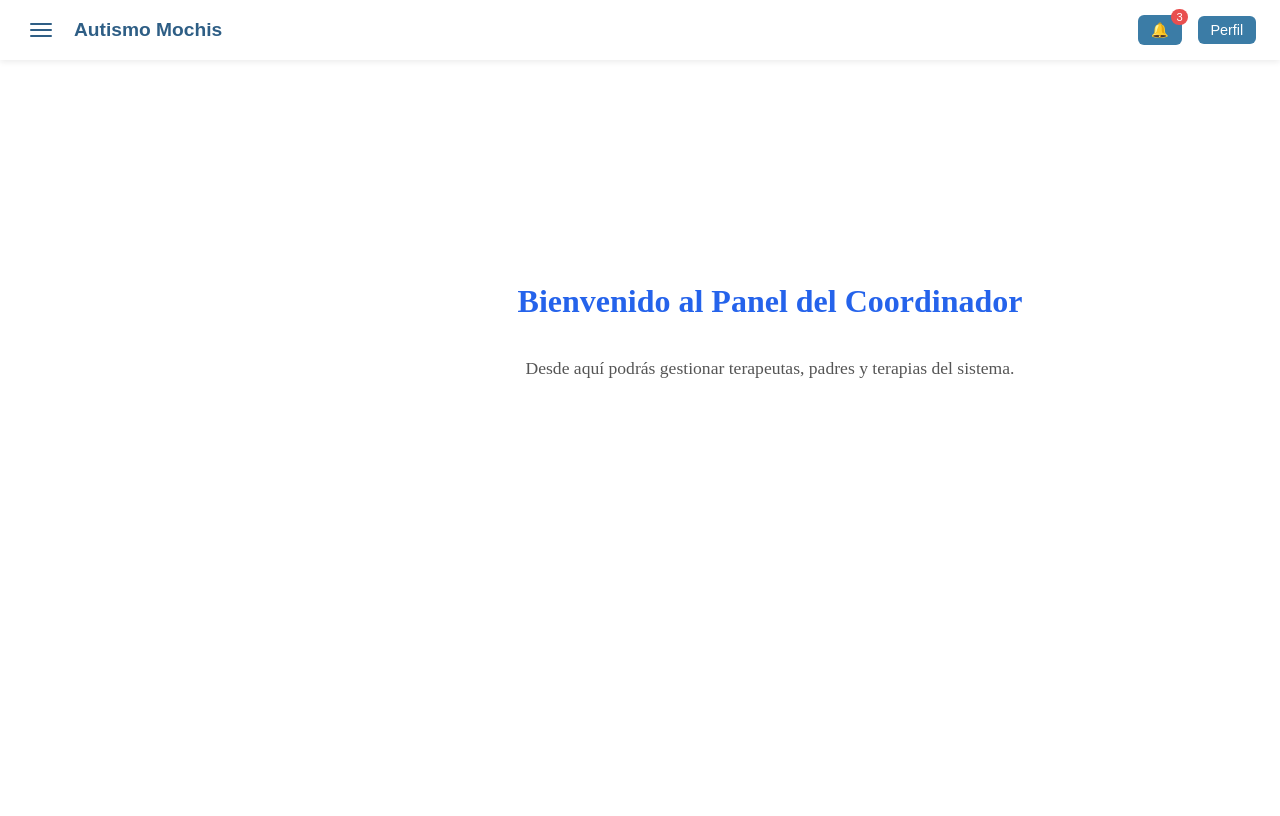
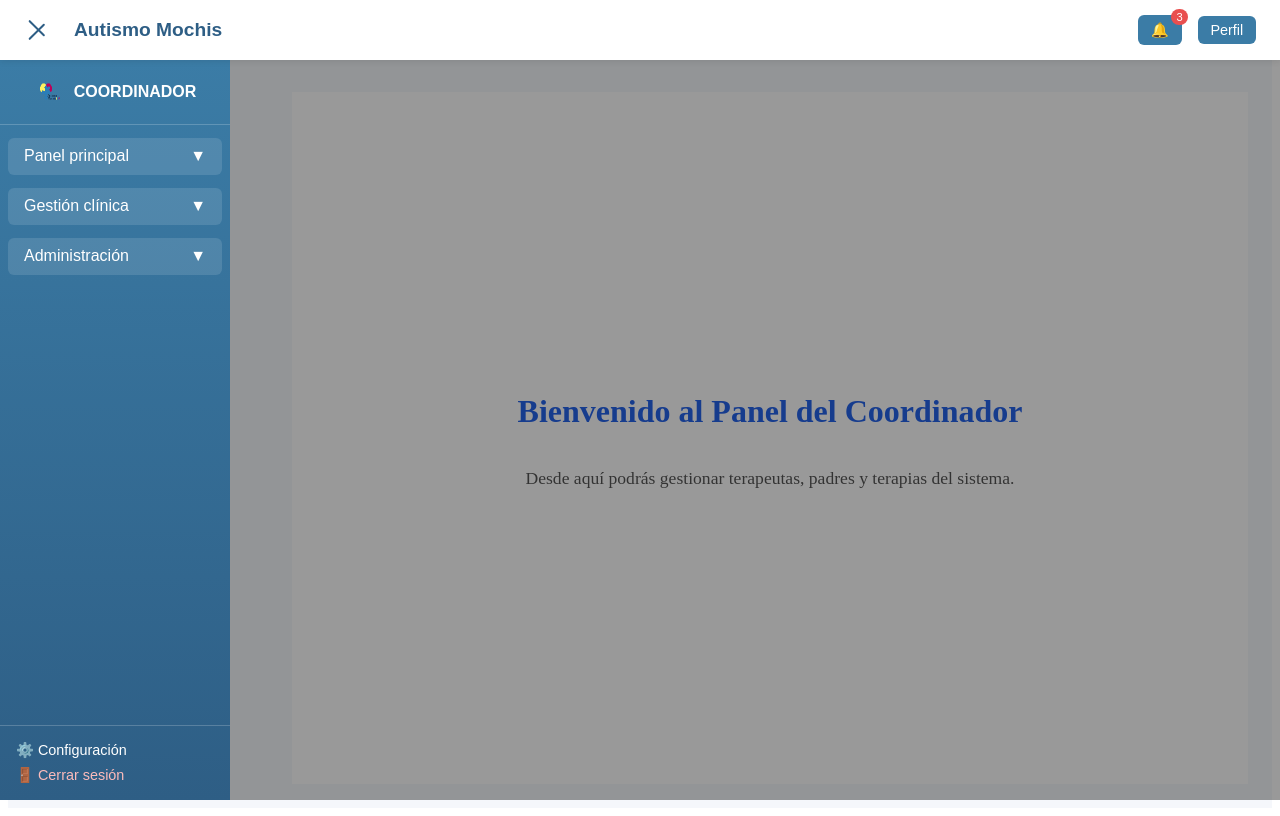
Before and after one commit to 12345cristal/AMApp, an Angular app: page /coordinador/inicio in a window 1280 px wide. Built offline with nearby package versions, Linux system fonts and the light colour scheme.

Commit message:
ya quedo el sidebar bien, se adapta a las pantallas y el menu sale bien

```diff
--- a/src/app/coordinador/components/sidebar/sidebar.html
+++ b/src/app/coordinador/components/sidebar/sidebar.html
@@ -1,7 +1,7 @@
 <header class="toolbar">
   <div class="toolbar-left">
-    <!-- Botón hamburguesa tablet/laptop mediana -->
-    <button class="toggle-btn-desktop" (click)="toggleMenu()" aria-label="Menú">
+    <!-- Botón hamburguesa SIEMPRE visible -->
+    <button class="toggle-btn-desktop" (click)="toggleSidebar()" [class.active]="menuVisible" aria-label="Menú">
       <span class="bar"></span>
       <span class="bar"></span>
       <span class="bar"></span>
@@ -18,22 +18,17 @@
   </div>
 </header>
 
-<!-- Sidebar -->
-<div class="sidebar" [class.open]="menuVisible">
-  <!-- Overlay tablet/móvil -->
-  <div class="sidebar-overlay" (click)="closeSidebar()"></div>
-
+<!-- SIDEBAR -->
+<nav class="sidebar" [class.open]="menuVisible">
   <div class="sidebar-content">
-    <!-- Header Sidebar -->
     <div class="sidebar-header">
-      <img src="autismo_mochis.png" alt="Autismo Mochis" class="sidebar-logo">
+      <img src="autismo_mochis.png" alt="Autismo Mochis" class="sidebar-logo" />
       <span class="sidebar-title">Coordinador</span>
-      <!-- Solo visible móvil -->
-      <button class="close-sidebar-btn" (click)="closeSidebar()">×</button>
+      <button class="close-sidebar-btn" (click)="closeSidebar()">✕</button>
     </div>
 
     <div class="sidebar-scroll">
-      <!-- Panel Principal -->
+      <!-- Panel principal -->
       <div class="sidebar-section" [class.open]="panelPrincipalOpen">
         <div class="section-title" (click)="panelPrincipalOpen = !panelPrincipalOpen">
           Panel principal <span>{{ panelPrincipalOpen ? '▲' : '▼' }}</span>
@@ -45,7 +40,7 @@
         </div>
       </div>
 
-      <!-- Gestión Clínica -->
+      <!-- Gestión clínica -->
       <div class="sidebar-section" [class.open]="gestionClinicaOpen">
         <div class="section-title" (click)="gestionClinicaOpen = !gestionClinicaOpen">
           Gestión clínica <span>{{ gestionClinicaOpen ? '▲' : '▼' }}</span>
@@ -79,11 +74,7 @@
       <a href="#" class="logout">🚪 Cerrar sesión</a>
     </div>
   </div>
-</div>
+</nav>
 
-<!-- Botón global móvil (<768px) -->
-<!-- <button class="global-toggle-btn" (click)="toggleMenu()" aria-label="Menú móvil">
-  <span class="bar"></span>
-  <span class="bar"></span>
-  <span class="bar"></span>
-</button> -->
+<!-- Overlay móvil -->
+<div class="sidebar-overlay" [class.show]="menuVisible" (click)="closeSidebar()"></div>
--- a/src/app/coordinador/components/sidebar/sidebar.scss
+++ b/src/app/coordinador/components/sidebar/sidebar.scss
@@ -252,11 +252,24 @@
   background: rgba(0, 0, 0, 0.4);
   z-index: 250; /* debajo del sidebar pero encima de main */
   pointer-events: auto;
+
+  &.show {
+    display: block;
+  }
 }
 
-/* ==============================
-   INICIO
-============================== */
+/* Animación hamburguesa -> X */
+.toggle-btn-desktop.active .bar:nth-child(1) {
+  transform: rotate(45deg) translateY(6px);
+}
+.toggle-btn-desktop.active .bar:nth-child(2) {
+  opacity: 0;
+}
+.toggle-btn-desktop.active .bar:nth-child(3) {
+  transform: rotate(-45deg) translateY(-6px);
+}
+
+/* INICIO */
 .inicio-container {
   flex: 1;
   display: flex;
@@ -270,44 +283,34 @@
   overflow: hidden;
   transition: all 0.3s ease;
   background: #ffffff;
-  margin-top: 60px; /* espacio toolbar */
+  margin-top: 60px;
   text-align: center;
-}
 
-.inicio-container h2 {
+  h2 {
     color: #2563eb;
     font-weight: 600;
     font-size: 2rem;
     margin-bottom: 1rem;
   }
 
-.inicio-container p {
+  p {
     color: #555;
     font-size: 1.1rem;
     max-width: 600px;
     line-height: 1.6;
   }
-
-/* ==============================
-   ANIMACIONES
-============================== */
-@keyframes fadeIn {
-  from {
-    opacity: 0;
-    transform: translateY(-5px);
-  }
-  to {
-    opacity: 1;
-    transform: translateY(0);
-  }
 }
 
-/* ==============================
-   RESPONSIVE
-============================== */
+/* ANIMACIONES */
+@keyframes fadeIn {
+  from { opacity: 0; transform: translateY(-5px); }
+  to { opacity: 1; transform: translateY(0); }
+}
+
+/* RESPONSIVE */
 @media (max-width: 1024px) {
   .sidebar {
-    transform: translateX(0); /* tablet siempre visible */
+    transform: translateX(-100%);
     width: 220px;
   }
 }
@@ -319,40 +322,26 @@
   }
 
   .sidebar.open + .sidebar-overlay {
-    display: block; /* overlay solo visible cuando sidebar abierto */
+    display: block;
   }
 
   .close-sidebar-btn {
     display: block;
   }
 
-  .global-toggle-btn {
-    display: flex;
-  }
-
   .inicio-container {
     padding: 1rem;
-  }
 
-  .inicio-container h2 {
-    font-size: 1.5rem;
-  }
-
-  .inicio-container p {
-    font-size: 0.95rem;
+    h2 { font-size: 1.5rem; }
+    p { font-size: 0.95rem; }
   }
 }
 
 @media (max-width: 480px) {
   .inicio-container {
     padding: 0.8rem;
-  }
 
-  .inicio-container h2 {
-    font-size: 1.3rem;
-  }
-
-  .inicio-container p {
-    font-size: 0.9rem;
+    h2 { font-size: 1.3rem; }
+    p { font-size: 0.9rem; }
   }
 }
--- a/src/app/coordinador/components/sidebar/sidebar.ts
+++ b/src/app/coordinador/components/sidebar/sidebar.ts
@@ -1,4 +1,4 @@
-import { Component, HostListener } from '@angular/core';
+import { Component, HostListener, Output, EventEmitter } from '@angular/core';
 
 @Component({
   selector: 'app-sidebar',
@@ -6,32 +6,36 @@ import { Component, HostListener } from '@angular/core';
   styleUrls: ['./sidebar.scss']
 })
 export class SidebarComponent {
-  menuVisible = false;
+  menuVisible = window.innerWidth > 1024; // visible por defecto en desktop
   panelPrincipalOpen = false;
   gestionClinicaOpen = false;
   administracionOpen = false;
 
-  // Alterna sidebar
-  toggleMenu() {
+  @Output() sidebarToggled = new EventEmitter<boolean>();
+
+  toggleSidebar() {
     this.menuVisible = !this.menuVisible;
+    this.sidebarToggled.emit(this.menuVisible);
   }
 
-  // Abre sidebar
   openSidebar() {
     this.menuVisible = true;
+    this.sidebarToggled.emit(true);
   }
 
-  // Cierra sidebar
   closeSidebar() {
     this.menuVisible = false;
+    this.sidebarToggled.emit(false);
   }
 
-  // Cierra sidebar automáticamente si se redimensiona a desktop grande
-  @HostListener('window:resize', ['$event'])
-  onResize(event: Event) {
-    const width = (event.target as Window).innerWidth;
- if (width > 1024) this.menuVisible = true; // desktop grande
-if (width <= 1024 && width >= 768) this.menuVisible = true; // tablet/laptop mediana
-if (width < 768) this.menuVisible = false; // móvil
- }
+  @HostListener('window:resize')
+  onResize() {
+    if (window.innerWidth > 1024) {
+      // Desktop: sidebar siempre visible
+      this.menuVisible = true;
+    } else {
+      // Tablet/Móvil: sidebar oculto al cargar
+      this.menuVisible = false;
+    }
+  }
 }
--- a/src/app/coordinador/layout/layout.html
+++ b/src/app/coordinador/layout/layout.html
@@ -1,10 +1,8 @@
 <div class="layout-container" [class.sidebar-open]="sidebarOpen">
-  <!-- Sidebar -->
-  <app-sidebar></app-sidebar>
+  <app-sidebar (sidebarToggled)="onSidebarToggled($event)"></app-sidebar>
 
   <div class="main-content">
     <div class="page-content">
-      <!-- Aquí carga InicioComponent u otros componentes -->
       <router-outlet></router-outlet>
     </div>
   </div>
--- a/src/app/coordinador/layout/layout.scss
+++ b/src/app/coordinador/layout/layout.scss
@@ -1,27 +1,23 @@
 .layout-container {
   display: flex;
+  height: 100vh;
   width: 100%;
-  height: 80vh; // altura total de la ventana
-  overflow: hidden; // evita scroll global
+  background: #f5f7fb;
+  overflow: hidden;
   transition: all 0.3s ease;
-}
-
-app-sidebar {
-  flex-shrink: 0; // evita que el sidebar se achique
 }
 
 .main-content {
   flex: 1;
-  height: 100%; // ocupa toda la altura
-  background: #f5f7fb;
+  margin-top: 60px;
   transition: margin-left 0.3s ease;
   display: flex;
   flex-direction: column;
+  height: calc(100vh - 60px);
 }
 
-/* Ajuste según sidebar */
 .layout-container.sidebar-open .main-content {
-  margin-left: 260px; // ancho de tu sidebar
+  margin-left: 260px;
 }
 
 .layout-container:not(.sidebar-open) .main-content {
@@ -30,5 +26,6 @@ app-sidebar {
 
 .page-content {
   flex: 1;
-  overflow: hidden; // evita scroll dentro del contenido
+  overflow-y: auto;
+  padding: 1.5rem;
 }
--- a/src/app/coordinador/layout/layout.ts
+++ b/src/app/coordinador/layout/layout.ts
@@ -1,4 +1,4 @@
-import { Component, HostListener } from '@angular/core';
+import { Component } from '@angular/core';
 import { CommonModule } from '@angular/common';
 import { RouterOutlet } from '@angular/router';
 import { SidebarComponent } from '../components/sidebar/sidebar';
@@ -11,18 +11,9 @@ import { SidebarComponent } from '../components/sidebar/sidebar';
   styleUrls: ['./layout.scss']
 })
 export class LayoutComponent {
-  sidebarOpen = true;
+  sidebarOpen = window.innerWidth > 1024;
 
-  constructor() {
-    this.checkScreenWidth();
-  }
-
-  @HostListener('window:resize')
-  onResize() {
-    this.checkScreenWidth();
-  }
-
-  private checkScreenWidth() {
-    this.sidebarOpen = window.innerWidth > 768;
+  onSidebarToggled(state: boolean) {
+    this.sidebarOpen = state;
   }
 }
```
Lines whose indentation alone changed are shown as unchanged.
